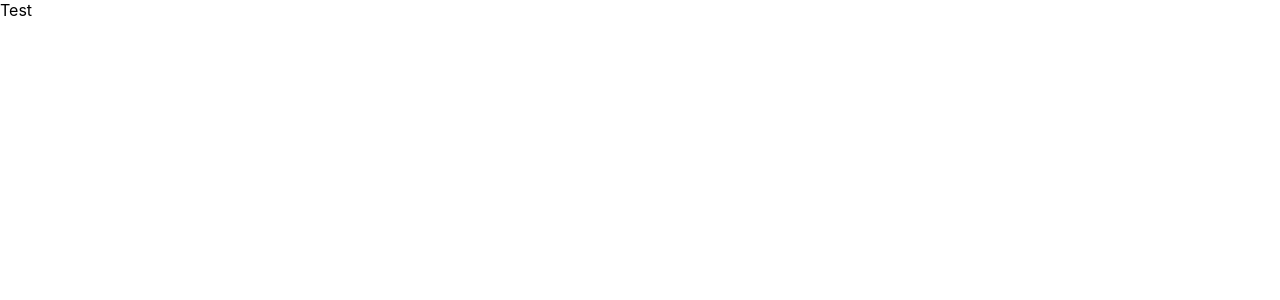
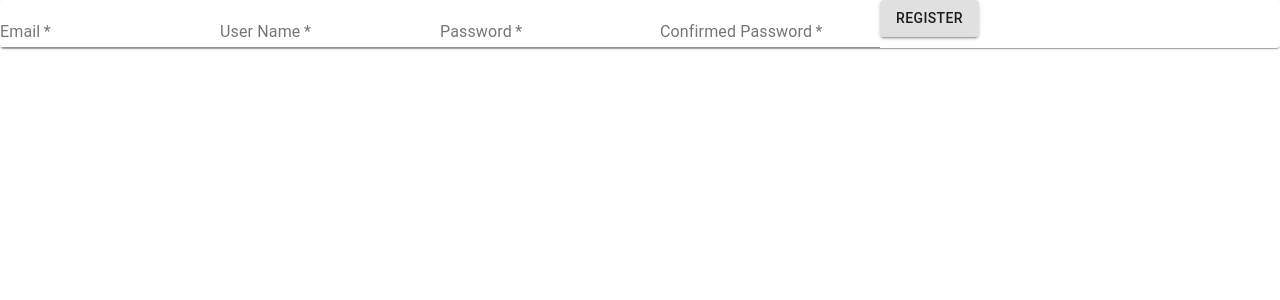
Before and after one commit to career-lighthouse-dev/clh-webapp, a Next.js app: page /auth/register in a window 1280 px wide. Shown: the top 300 px of the page. Built offline with nearby package versions, Linux system fonts and the light colour scheme.

Commit message:
Add register card

```diff
--- a/pages/auth/register/index.tsx
+++ b/pages/auth/register/index.tsx
@@ -1,9 +1,10 @@
+import Register from "../../../src/views/Register"
 
 const RegisterPage = (): JSX.Element => {
 
     return (
         <div>
-            Test
+            <Register/>
         </div>
     )
 };
--- a/src/components/organisms/RegisterCard.tsx
+++ b/src/components/organisms/RegisterCard.tsx
@@ -1,11 +1,70 @@
-import { Card } from "@material-ui/core";
-import { _isLogin, _login } from '../../services/authentication';
+import React, { useState } from 'react';
+import { Card, TextField, Button } from "@material-ui/core";
+import { _register } from '../../services/authentication';
+import { RegisterForm } from '../../models/RegisterForm';
 
 const RegisterCard = (): JSX.Element => {
 
+    const [registerForm, setForm] = useState<RegisterForm>({
+        username: '',
+
+        email: '',
+
+        password: '',
+
+        confirmedPassword: '',
+    });
+
+    const handleChange = (event: React.ChangeEvent<HTMLInputElement>) => {
+        setForm((prevState) => ({
+            ...prevState,
+            [event.target.name]: event.target.value,
+        }));
+    };
+
+    const register = async () => {
+        try {
+        _register(registerForm);
+        } catch(e) {
+            //throw
+        }
+    }
+
     return (
         <Card>
+            <TextField
+            required
+            name='email'
+            label='Email'
+            onChange={handleChange}
+            value={registerForm.email}
+            />
 
+            <TextField
+            required
+            name='username'
+            label='User Name'
+            onChange={handleChange}
+            value={registerForm.username}
+            />
+
+            <TextField
+            required
+            name='password'
+            label='Password'
+            onChange={handleChange}
+            value={registerForm.password}
+            />
+
+            <TextField
+            required
+            name='confirmedPassword'
+            label='Confirmed Password'
+            onChange={handleChange}
+            value={registerForm.confirmedPassword}
+            />
+
+            <Button variant="contained" onClick={register}>Register</Button>
         </Card>
     )
 }
--- /dev/null
+++ b/src/models/RegisterForm.ts
@@ -0,0 +1,6 @@
+export interface RegisterForm {
+    username: string;
+    email: string;
+    password: string;
+    confirmedPassword: string;
+}
--- a/src/services/authentication.tsx
+++ b/src/services/authentication.tsx
@@ -1,4 +1,5 @@
 import { get, post, put } from './uacAxios';
+import {RegisterForm} from '../models/RegisterForm';
 
 export const _login = (username: string, password: string) => {
     console.log("Login input: username - " + username + ", password - " + password);
@@ -17,3 +18,7 @@ export const _login = (username: string, password: string) => {
 export const _isLogin = () => {
     return post<Response>(`/uac/isLogin`);
 }
+
+export const _register = (form:RegisterForm) => {
+    return post<Response>(`/uac/register`, form);
+}
--- a/src/views/Register.tsx
+++ b/src/views/Register.tsx
@@ -1,7 +1,10 @@
+import RegisterCard from "../components/organisms/RegisterCard";
+
 const Register = (): JSX.Element => {
 
     return (
         <div>
+            <RegisterCard/>
         </div>
     )
 }
```
